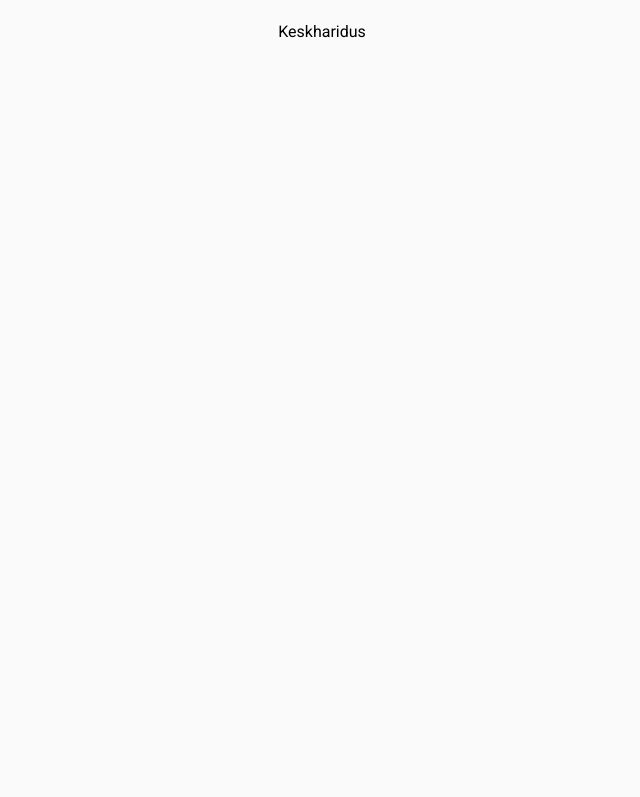
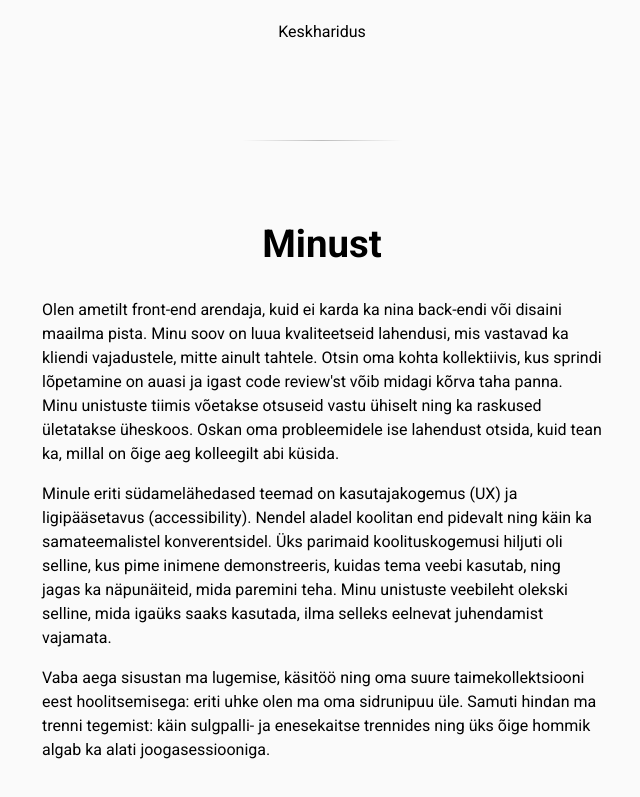
Before and after one commit to KatreMetsvahi/curriculum_vitae, a React (Create React App) app: page / in a window 1280 px wide. Shown: the part 1955-2752 px from the top of the page, without its empty margins (318-958 px from the left). Before the commit the page ends 2095 px from the top, so only its background shows below. Built offline with nearby package versions, Linux system fonts and the light colour scheme.

Commit message:
Add about me section

```diff
--- a/src/App.tsx
+++ b/src/App.tsx
@@ -2,17 +2,18 @@ import React from 'react';
 import Header from './layout/Header';
 import Work from './layout/Work';
 import Education from './layout/Education';
+import AboutMe from './layout/AboutMe';
 import './styles/main.scss';
 
-function App() {
-  return (
-    <div className="App">
+const App = () => (
+  <div className={'App'}>
     <Header/>
     <Work/>
     <hr/>
     <Education/>
+    <hr/>
+    <AboutMe/>
   </div>
 );
-}
 
 export default App;
--- /dev/null
+++ b/src/layout/AboutMe.jsx
@@ -0,0 +1,16 @@
+import React from 'react';
+import aboutme from '../static/data/aboutme.json';
+
+const AboutMe = () => {
+  return (
+    <section className={'about-me'}>
+      <h3>Minust</h3>
+
+      <p>{ aboutme.intro }</p>
+      <p>{ aboutme.passion }</p>
+      <p>{ aboutme.hobbies }</p>
+    </section>
+  );
+};
+
+export default AboutMe;
--- /dev/null
+++ b/src/static/data/aboutme.json
@@ -0,0 +1,5 @@
+{
+  "intro": "Olen ametilt front-end arendaja, kuid ei karda ka nina back-endi või disaini maailma pista. Minu soov on luua kvaliteetseid lahendusi, mis vastavad ka kliendi vajadustele, mitte ainult tahtele. Otsin oma kohta kollektiivis, kus sprindi lõpetamine on auasi ja igast code review'st võib midagi kõrva taha panna. Minu unistuste tiimis võetakse otsuseid vastu ühiselt ning ka raskused ületatakse üheskoos. Oskan oma probleemidele ise lahendust otsida, kuid tean ka, millal on õige aeg kolleegilt abi küsida.",
+  "passion": "Minule eriti südamelähedased teemad on kasutajakogemus (UX) ja ligipääsetavus (accessibility). Nendel aladel koolitan end pidevalt ning käin ka samateemalistel konverentsidel. Üks parimaid koolituskogemusi hiljuti oli selline, kus pime inimene demonstreeris, kuidas tema veebi kasutab, ning jagas ka näpunäiteid, mida paremini teha. Minu unistuste veebileht olekski selline, mida igaüks saaks kasutada, ilma selleks eelnevat juhendamist vajamata.",
+  "hobbies": "Vaba aega sisustan ma lugemise, käsitöö ning oma suure taimekollektsiooni eest hoolitsemisega: eriti uhke olen ma oma sidrunipuu üle. Samuti hindan ma trenni tegemist: käin sulgpalli- ja enesekaitse trennides ning üks õige hommik algab ka alati joogasessiooniga."
+}
--- /dev/null
+++ b/src/styles/components/_about-me.scss
@@ -0,0 +1,7 @@
+.about-me {
+  max-width: 35rem;
+
+  p {
+    text-align: left;
+  }
+}
--- a/src/styles/main.scss
+++ b/src/styles/main.scss
@@ -3,6 +3,7 @@
 @import 'base/reset';
 @import 'base/typography';
 
+@import 'components/about-me';
 @import 'components/cloud';
 @import 'components/education';
 @import 'components/grid';
```
Lines whose indentation alone changed are shown as unchanged.
